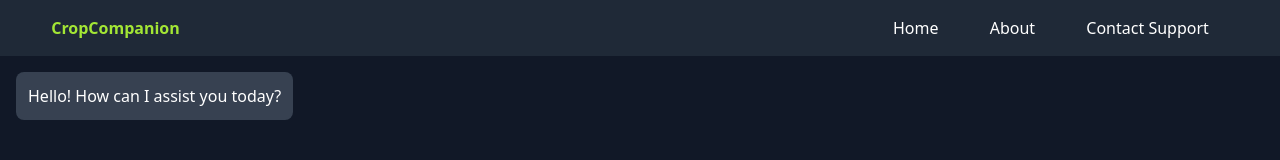
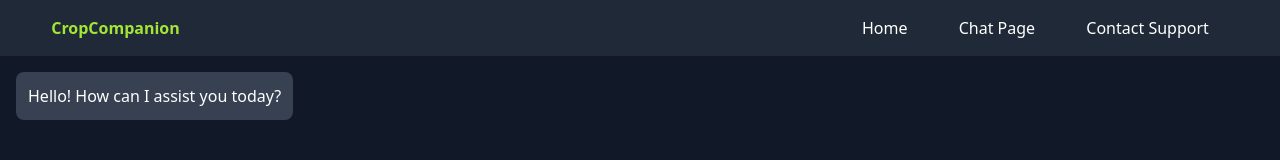
Before and after one commit to skrlett/CropCompanion, a Next.js app in the folder crop-companion/: page /chat_page in a window 1280 px wide. Shown: the top 160 px of the page. Built offline with nearby package versions, Linux system fonts and the light colour scheme.

Commit message:
Add navigation to the chat page

```diff
--- a/crop-companion/app/chat_page/page.tsx
+++ b/crop-companion/app/chat_page/page.tsx
@@ -23,7 +23,7 @@ export default function Page() {
     setInput("");
     setLoading(true);
     try{
-        const response = await fetch("http://localhost:8000", {
+        const response = await fetch("http://localhost:8000/generate", {
             method: "POST",
             headers: {
                 "Content-Type": "application/json",
--- a/crop-companion/components/Navbar.tsx
+++ b/crop-companion/components/Navbar.tsx
@@ -17,7 +17,7 @@ export default function Navbar() {
                             <Link className="hover:text-lime-400 transition duration-200" href="/">Home</Link>
                         </li>
                         <li>
-                            <Link className="hover:text-lime-400 transition duration-200" href="/">About</Link>
+                            <Link className="hover:text-lime-400 transition duration-200" href="/chat_page">Chat Page</Link>
                         </li>
                         <li>
                             <Link className="hover:text-lime-400 transition duration-200" href="/">Contact Support</Link>
```
Also changed, not shown: 2 other files (tests, documents, lock files or other folders).
